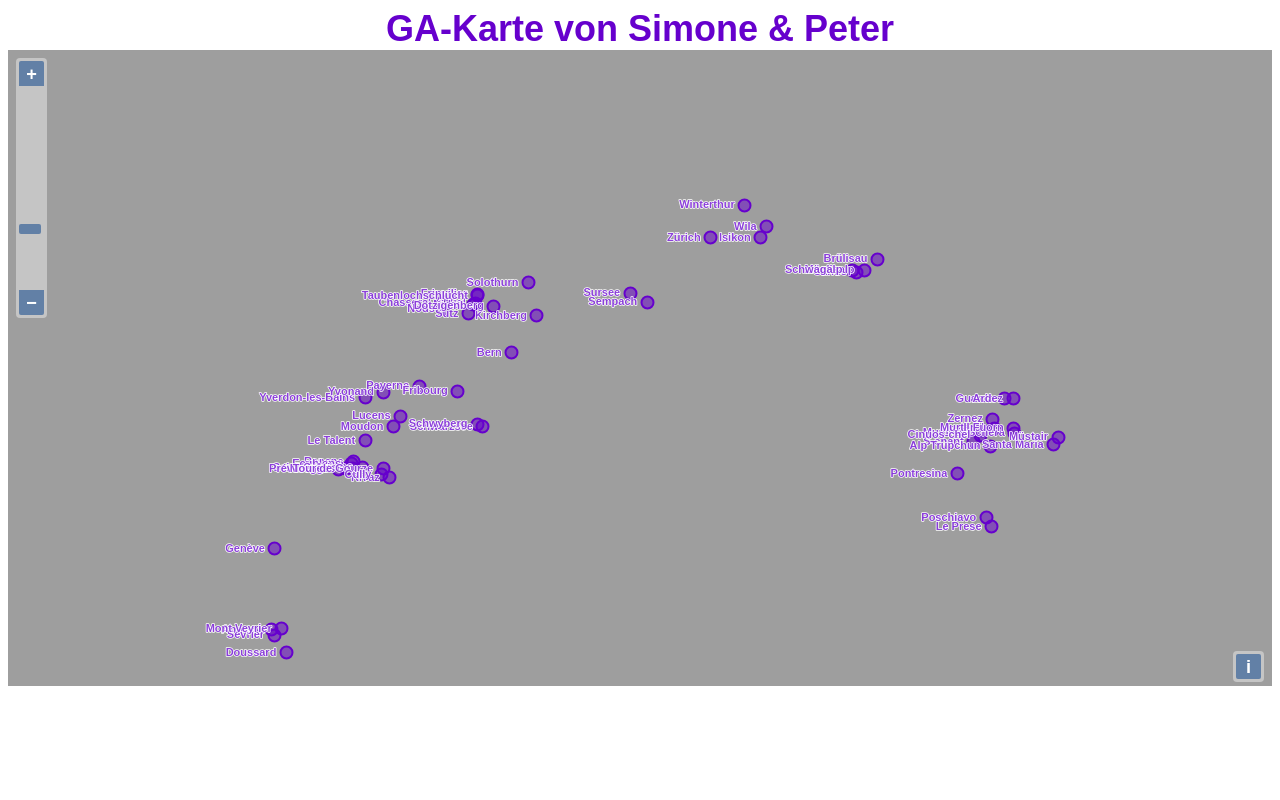
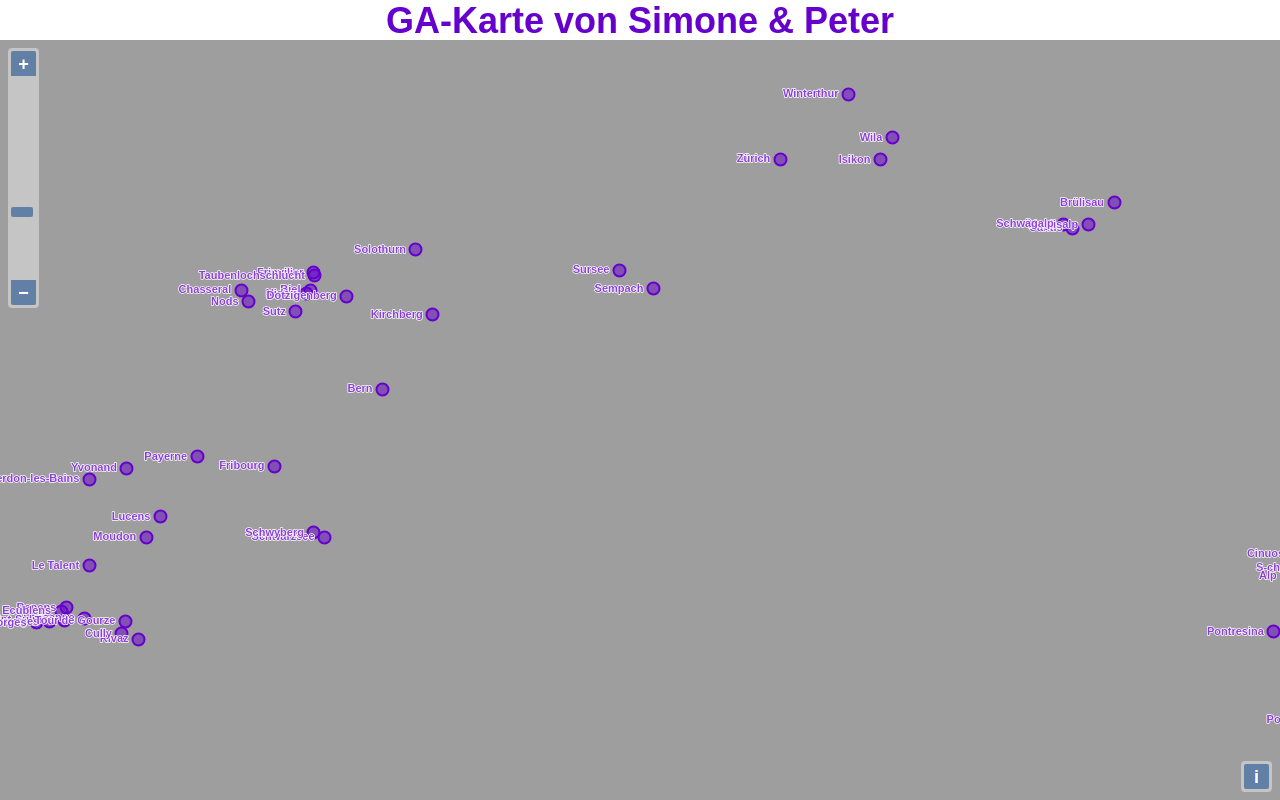
Before and after one commit to peterschaer/ga_karte, a plain HTML site: page index.html in a window 1280 px wide. Drawn offline with Linux system fonts and the light colour scheme.

Commit message:
Fullscreen optimiert; keine Ränder mehr

```diff
--- a/index.html
+++ b/index.html
@@ -5,6 +5,23 @@
 <link rel="stylesheet" href="ol.css" type="text/css">
 <script src="ol.js"></script>
 	<style>
+		html, body {
+			height: 100%;
+			margin: 0;
+			padding: 0;
+		}
+		#map {
+			height: 95%;
+			width: 100%;
+		}
+		#title {
+			font-family: Quattrocento Sans, Arial, Verdana, Helvetica, sans-serif;
+			font-weight: bold;
+			font-size: 36px;
+			text-align: center;
+			color: rgba(102, 0, 205, 1);
+			height: 5%;
+		}
 		/**
 	 * The zoomslider in the second map shall be placed between the zoom-in and
 	 * zoom-out buttons.
@@ -36,10 +53,8 @@
 </style>
 </head>
 <body>
-	<div class="container-fluid">
-		<div style="font-family: Quattrocento Sans, Arial, Verdana, Helvetica, sans-serif; font-weight: bold; font-size: 36px; text-align: center; color: rgba(102, 0, 205, 1)">GA-Karte von Simone & Peter</div>
-		<div id="map" style="width: 100%; height: 100%;"></div>
-	</div>
+	<div id="title">GA-Karte von Simone & Peter</div>
+	<div id="map"></div>
 <script>
 var createPointStyleFunction = function() {
   return function(feature, resolution) {
@@ -92,7 +107,7 @@ var map = new ol.Map({
   }),
   view: new ol.View({
     center: ol.proj.transform([8.15352, 46.89035], 'EPSG:4326', 'EPSG:3857'),
-    zoom: 8
+    zoom: 9
   })
 });
 zoomslider = new ol.control.ZoomSlider();
```
